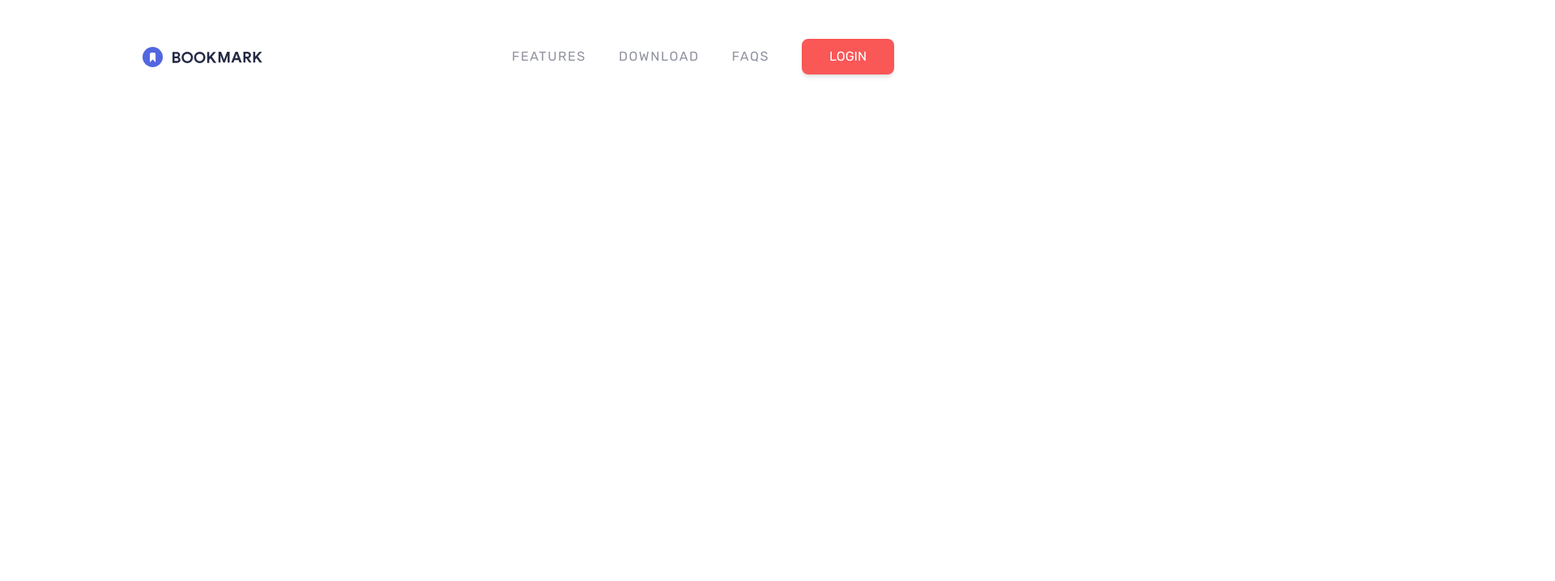
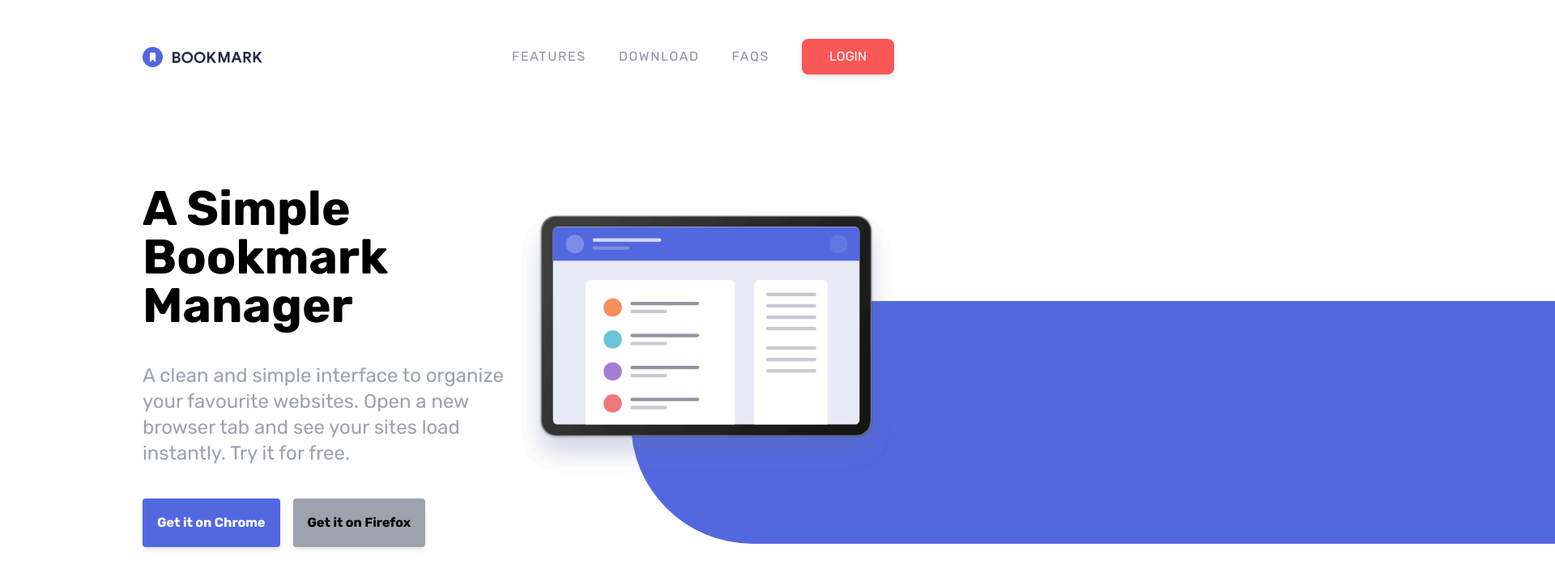
Before and after one commit to Ralph-souza/traversy-tailwind-course-project-6, a website: page index.html in a window 1280 px wide. Shown: the top 718 px of the page at 81% size, 1920 px wide, since content can reach past the window. Drawn offline with Linux system fonts and the light colour scheme.

Commit message:
Adiciona a hero section

```diff
--- a/index.html
+++ b/index.html
@@ -35,5 +35,53 @@
             </div>
         </div>
     </nav>
+
+    <!-- Hero section -->
+    <section id="hero">
+        <!-- Container for image & content -->
+        <div class="container flex flex-col-reverse mx-auto p-6 lg:flex-row lg:mb-0">
+            <!-- Content -->
+            <div class="flex flex-col space-y-10 lg:mt-16 lg:w-1/2">
+                <h1 class="text-3xl font-semibold text-center lg:text-6xl lg:text-left">
+                    A Simple Bookmark Manager
+                </h1>
+                <p class="max-w-md mx-auto text-lg text-center text-gray-400 lg:text-2xl lg:text-left lg:mt-0 lg:mx-0">
+                    A clean and simple interface to organize your favourite websites.
+                    Open a new browser tab and see your sites load instantly. Try it for
+                    free.
+                </p>
+
+                <!-- Buttons container -->
+                <div class="flex items-center justify-center w-full space-x-4 lg:justify-start">
+                    <!-- Button 1 -->
+                    <a
+                        href="#"
+                        class="p-4 text-sm font-semibold text-white bg-softBlue
+                        rounded shadow-md border-2 border-softBlue md:text-base hover:bg-white
+                        hover:text-softBlue">
+                        Get it on Chrome
+                    </a>
+                    <!-- Button 2 -->
+                    <a
+                        href="#"
+                        class="p-4 text-sm font-semibold text-black bg-gray-400
+                        rounded shadow-md border-2 border-gray-400 md:text-base hover:bg-white
+                        hover:text-gray-600">
+                        Get it on Firefox
+                    </a>
+                </div>
+            </div>
+
+            <!-- Image -->
+            <div class="relative mx-auto lg:mx-0 lg:mb-0 lg:w-1/2">
+                <div class="bg-hero"></div>
+                <img
+                    src="images/illustration-hero.svg"
+                    alt=""
+                    class="relative z-10 lg:top-24 xl:top-0 overflow-x-visible"
+                />
+            </div>
+        </div>
+    </section>
 </body>
 </html>
--- a/input.css
+++ b/input.css
@@ -1,3 +1,12 @@
 @tailwind base;
 @tailwind components;
 @tailwind utilities;
+
+@media (min-width: 1020px) {
+    .bg-hero {
+        width: 2000px;
+        height: 300px;
+        left: 30%;
+        @apply absolute rounded-l-full top-52 bg-softBlue;
+    }
+}
```
Also changed, not shown: css/style.css.
